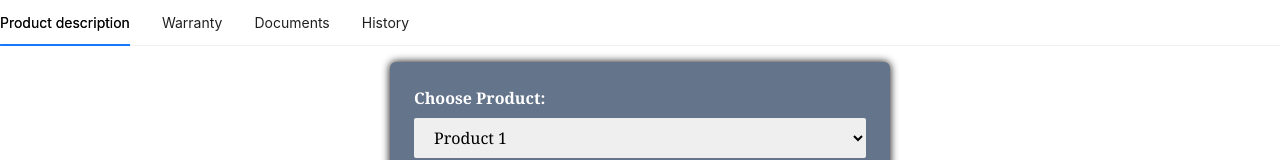
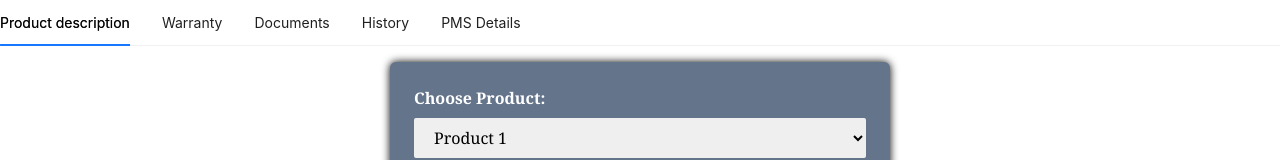
Before and after one commit to himakshisimbaquartz/mypractice, a React (Create React App) app: page / in a window 1280 px wide. Shown: the top 160 px of the page. Built offline with nearby package versions, Linux system fonts and the light colour scheme.

Commit message:
worked on products

```diff
--- /dev/null
+++ b/src/component/PmsDetails/index.jsx
@@ -0,0 +1,9 @@
+import React from "react";
+const PmsDetails=()=>{
+    return (
+        <>
+            <h1>Hello PmsDetails...</h1>
+        </>
+    );
+}
+export default PmsDetails;
--- a/src/pages/antdui/index.jsx
+++ b/src/pages/antdui/index.jsx
@@ -4,6 +4,7 @@ import Product from "../../component/product";
 import Warranty from "../../component/warranty";
 import Documents from "../../component/Document";
 import History from "../../component/history";
+import PmsDetails from "../../component/PmsDetails";
 // import "./Antd.css";
 
 
@@ -18,8 +19,8 @@ const Antd = () => {
             key: "ProductDescription",
             component: <Product />
         },
+
         {
-
             title: "Warranty",
             key: "Warranty",
             component: [
@@ -449,8 +450,15 @@ const Antd = () => {
                     />
                 }
             ]
-        }
+        },
+        {
+            title: "PMS Details",
+            key: "PMSDetails",
+            component: <PmsDetails/>
+        },
     ];
+
+
 
     const renderComponent = (component) => {
         switch (component.key) {
@@ -476,7 +484,7 @@ const Antd = () => {
                                 </Tabs.TabPane>
                             ))}
                         </Tabs>
-                        <Modal visible={setismodal} footer={false} onCancel={() => {
+                        <Modal visible={isModal} footer={false} onCancel={() => {
                             setismodal(false)
                         }}>
 
```
